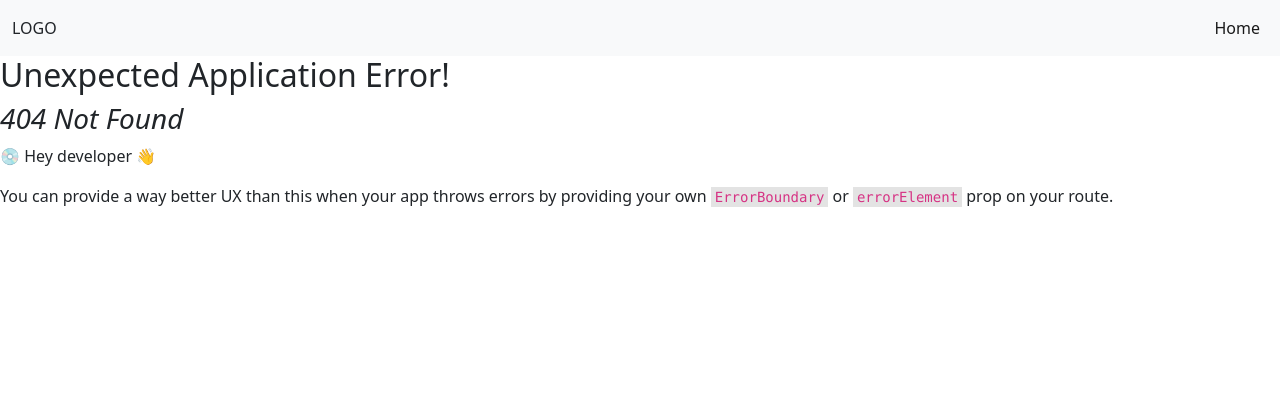
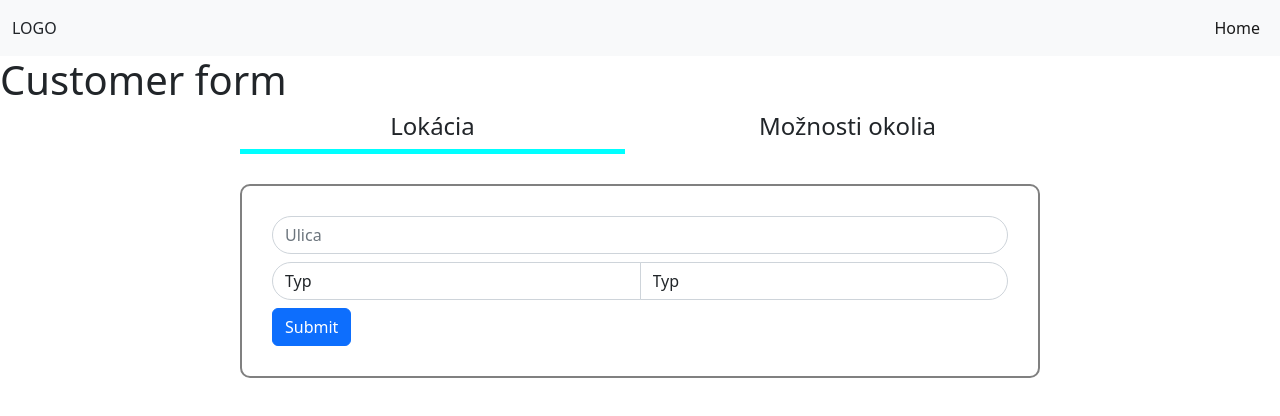
Before and after one commit to TELIT-Hackathon/kosice2.0-fanta, a React (Create React App) app: page /customer-form in a window 1280 px wide. Before the commit this address had no page. Shown: the top 416 px of the page. Built offline with nearby package versions, Linux system fonts and the light colour scheme.

Commit message:
add screens

```diff
--- a/package.json
+++ b/package.json
@@ -7,11 +7,14 @@
     "@testing-library/react": "^13.4.0",
     "@testing-library/user-event": "^13.5.0",
     "bootstrap": "^5.2.3",
+    "formik": "^2.2.9",
     "react": "^18.2.0",
     "react-dom": "^18.2.0",
     "react-router-dom": "^6.4.4",
     "react-scripts": "5.0.1",
-    "web-vitals": "^2.1.4"
+    "sass": "^1.56.1",
+    "web-vitals": "^2.1.4",
+    "yup": "^0.32.11"
   },
   "scripts": {
     "start": "react-scripts start",
--- a/src/App.js
+++ b/src/App.js
@@ -6,6 +6,8 @@ import {
 
 
 import Navigation from "./components/Navigation";
+import CustomerForm from "./screens/CustomerForm";
+
 import Home from './screens/Home'
 
 
@@ -13,6 +15,10 @@ const router = createBrowserRouter([
   {
     path: "/",
     element: <Home />,
+  },
+  {
+    path: "customer-form",
+    element: <CustomerForm />,
   },
 ]);
 
--- /dev/null
+++ b/src/components/CustomerForm/Location.js
@@ -0,0 +1,53 @@
+import React from 'react';
+import { Formik, Field, Form, ErrorMessage } from 'formik';
+// import * as Yup from 'yup';
+
+function Location() {
+  return (
+    <Formik
+      initialValues={{ street: '', type: "", location: "" }}
+      // validationSchema={Yup.object({
+      //   firstName: Yup.string()
+      //     .max(15, 'Must be 15 characters or less')
+      //     .required('Required'),
+      //   lastName: Yup.string()
+      //     .max(20, 'Must be 20 characters or less')
+      //     .required('Required'),
+      //   email: Yup.string().email('Invalid email address').required('Required'),
+      // })}
+      onSubmit={(values, { setSubmitting }) => {
+        setTimeout(() => {
+          alert(JSON.stringify(values, null, 2));
+          setSubmitting(false);
+        }, 400);
+      }}
+    >
+      <Form className='form'>
+        <div className="form-group mb-2">
+          <Field className="form-control input " name="street" type="text" placeholder="Ulica" />
+          <ErrorMessage name="firstName" />
+        </div>
+        <div class="input-group mb-2">
+          <Field className="form-control input" name="type" as="select" placeholder="Typ" >
+            <option value="" label="Typ"></option>
+            <option value="red">Red</option>
+            <option value="green">Green</option>
+            <option value="blue">Blue</option>
+          </Field>
+          {/* <ErrorMessage name="lastName" /> */}
+
+          <Field className="form-control input" name="location" as="select" placeholder="Lokalita" >
+            <option value="" label="Typ"></option>
+            <option value="red">Red</option>
+            <option value="green">Green</option>
+            <option value="blue">Blue</option>
+          </Field>
+          {/* <ErrorMessage name="email" /> */}
+        </div>
+        <button type="submit" className='btn btn-primary'>Submit</button>
+      </Form>
+    </Formik>
+  );
+}
+
+export default Location;
--- /dev/null
+++ b/src/components/HouseCard.scss
@@ -0,0 +1,4 @@
+.house-card {
+    display: flex;
+
+}
--- a/src/index.css
+++ b/src/index.css
@@ -11,3 +11,7 @@ code {
   font-family: source-code-pro, Menlo, Monaco, Consolas, 'Courier New',
     monospace;
 }
+
+input {
+  border-radius: 50%;
+}
--- /dev/null
+++ b/src/screens/CustomerForm.js
@@ -0,0 +1,48 @@
+import React, { useState } from 'react';
+import Location from '../components/CustomerForm/Location';
+
+import "./CustomerForm.scss"
+
+
+function CustomerForm() {
+  const[step, setStep] = useState(0);
+
+  const getStep = () => {
+    return steps.find(x => x.id === step)?.component;
+  }
+
+  const setNextStep = () => {
+    setStep(step + 1);
+  }
+
+  const steps = [
+    {
+      id: 0,
+      name: "Lokácia",
+      component: <Location setNextStep={setNextStep}/>
+    },
+    {
+      id: 1,
+      name: "Možnosti okolia",
+      component: <Location />
+    }
+  ]
+
+  return (
+    <div className="customer-form">
+      <h1>Customer form</h1>
+      <div className='stepper'>
+        {steps.map(x =>
+           <div key={x.id} className={`step ${step >= x.id ? "step-selected": ""}`}>
+              <h4 >{x.name}</h4>
+          </div>
+        )}
+      </div>
+      {getStep()}
+
+
+    </div>
+  );
+}
+
+export default CustomerForm;
--- /dev/null
+++ b/src/screens/CustomerForm.scss
@@ -0,0 +1,29 @@
+.customer-form {
+    .input{
+        border-radius: 20px;
+    }
+
+    .stepper {
+        margin: auto;
+        margin-bottom: 30px;
+        display: flex;
+        width: 800px;
+        gap: 30px;
+        text-align: center;
+        .step {
+            flex: 1;
+            &.step-selected {
+                border-bottom: 5px solid aqua;
+            }
+        }
+
+    }
+
+    .form {
+        border: 2px solid grey;
+        padding: 30px;
+        border-radius: 10px;
+        margin: auto;
+        width: 800px;
+    }
+}
```
Also changed, not shown: src/components/HouseCard.js (added, +15 -0 lines), src/screens/HouseDetail.js (added, +11 -0 lines), src/screens/HouseList.js (added, +23 -0 lines), 1 other file (tests, documents, lock files or other folders).
